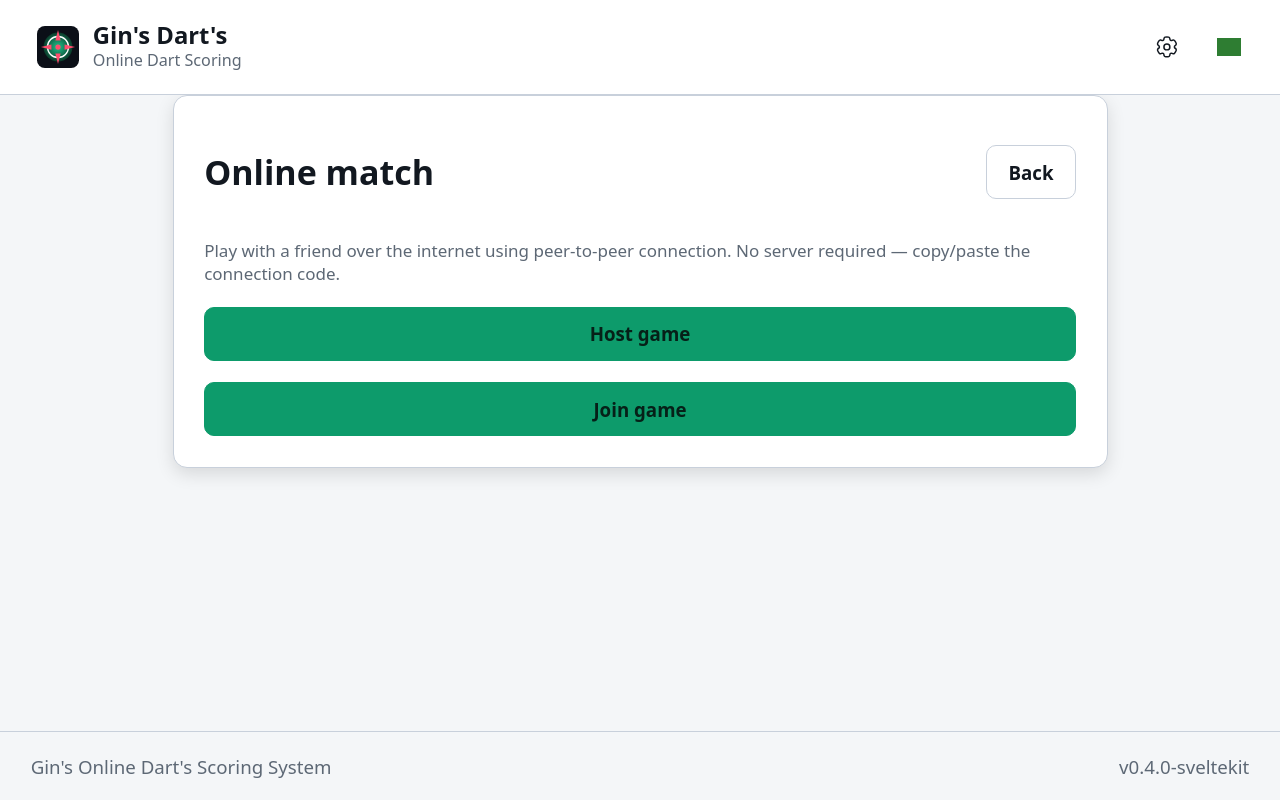
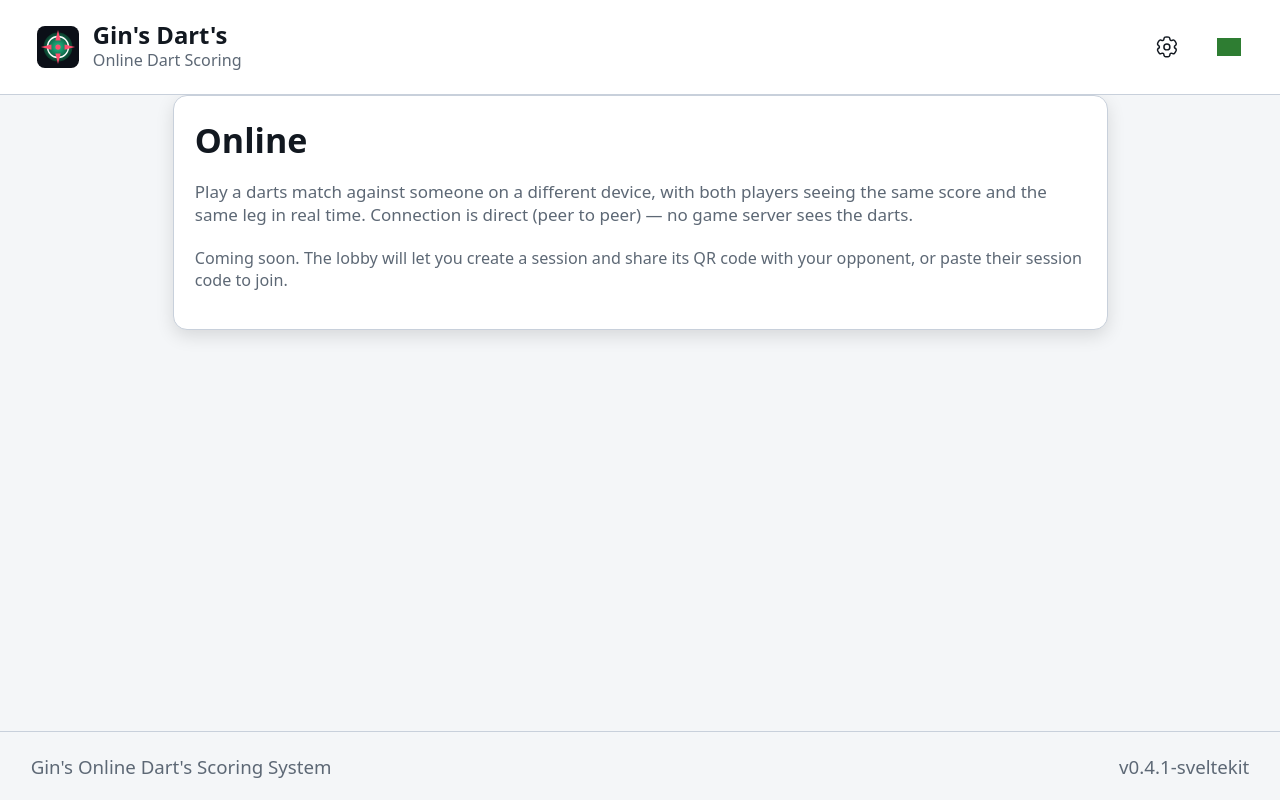
Before and after one commit to zdenkor/gin-darts-scoring-sveltekit, a SvelteKit app: page /online in a window 1280 px wide. Built offline with nearby package versions, Linux system fonts and the light colour scheme; grey boxes are pictures that could not be loaded.

Commit message:
v0.4.1: wizard scroll, real names in matrix, next-phase CTA, Bot UI, online placeholder

```diff
--- a/package.json
+++ b/package.json
@@ -1,7 +1,7 @@
 {
 	"name": "gin-darts-scoring-sveltekit",
 	"private": true,
-	"version": "0.4.0",
+	"version": "0.4.1",
 	"type": "module",
 	"scripts": {
 		"dev": "vite dev",
--- a/src/routes/online/+page.js
+++ b/src/routes/online/+page.js
@@ -1,3 +1,2 @@
-export const csr = true;
+export const prerender = false;
 export const ssr = false;
-export const prerender = true;
--- a/src/routes/online/+page.svelte
+++ b/src/routes/online/+page.svelte
@@ -1,249 +1,44 @@
 <script>
-	import { base } from '$app/paths';
-	import { goto } from '$app/navigation';
-	import { P2PChannel } from '$lib/net/p2p.js';
-
-	let mode = $state('menu'); // menu | host | join | connected
-	let localCode = $state('');
-	let remoteCode = $state('');
-	let iceBuffer = $state([]);
-	let status = $state('');
-	let log = $state([]);
-
-	/** @type {P2PChannel | null} */
-	let channel = null;
-
-	function addLog(msg) {
-		log = [...log, msg];
-		status = msg;
-	}
-
-	async function host() {
-		mode = 'host';
-		channel = new P2PChannel();
-		channel.addEventListener('ice', (e) => {
-			iceBuffer = [...iceBuffer, e.detail];
-		});
-		channel.addEventListener('open', () => {
-			mode = 'connected';
-			addLog('Peer connected');
-		});
-		channel.addEventListener('message', (e) => {
-			addLog(`Remote: ${JSON.stringify(e.detail)}`);
-		});
-		try {
-			const offer = await channel.host();
-			localCode = JSON.stringify(offer);
-			addLog('Host offer ready. Copy the code to your opponent.');
-		} catch (e) {
-			addLog(`Host error: ${e.message}`);
-		}
-	}
-
-	async function startJoin() {
-		mode = 'join';
-		channel = new P2PChannel();
-		channel.addEventListener('ice', (e) => {
-			iceBuffer = [...iceBuffer, e.detail];
-		});
-		channel.addEventListener('open', () => {
-			mode = 'connected';
-			addLog('Peer connected');
-		});
-		channel.addEventListener('message', (e) => {
-			addLog(`Remote: ${JSON.stringify(e.detail)}`);
-		});
-	}
-
-	async function submitOffer() {
-		if (!channel) return;
-		try {
-			const offer = JSON.parse(remoteCode);
-			const answer = await channel.join(offer);
-			localCode = JSON.stringify(answer);
-			addLog('Answer ready. Copy it back to the host.');
-		} catch (e) {
-			addLog(`Join error: ${e.message}`);
-		}
-	}
-
-	async function submitAnswer() {
-		if (!channel) return;
-		try {
-			const answer = JSON.parse(remoteCode);
-			await channel.acceptAnswer(answer);
-			addLog('Answer accepted. Connecting…');
-		} catch (e) {
-			addLog(`Answer error: ${e.message}`);
-		}
-	}
-
-	async function addRemoteIce() {
-		if (!channel || !remoteCode) return;
-		try {
-			const list = JSON.parse(remoteCode);
-			await channel.addIce(list);
-			addLog('ICE candidates added.');
-		} catch (e) {
-			addLog(`ICE error: ${e.message}`);
-		}
-	}
-
-	function sendTest() {
-		if (!channel) return;
-		try {
-			channel.send({ type: 'ping', t: Date.now() });
-			addLog('Sent ping');
-		} catch (e) {
-			addLog(`Send error: ${e.message}`);
-		}
-	}
-
-	function back() {
-		channel?.close();
-		channel = null;
-		goto(`${base}/`);
-	}
-
-	function copy(text) {
-		navigator.clipboard?.writeText(text);
-		addLog('Copied to clipboard');
-	}
-
-	function reset() {
-		channel?.close();
-		channel = null;
-		mode = 'menu';
-		localCode = '';
-		remoteCode = '';
-		iceBuffer = [];
-		status = '';
-	}
+	/**
+	 * Online multiplayer lobby. The user creates a session
+	 * (the app generates an SDP offer that the partner has
+	 * to accept) or joins a session by pasting the partner's
+	 * SDP answer.
+	 *
+	 * Right now the lobby is a placeholder — the
+	 * webRTC + QR code exchange is going to land in a
+	 * follow-up commit. This page only exists so the
+	 * navigation in the Header has somewhere to point and
+	 * the user can see that online play is on the roadmap.
+	 */
 </script>
 
-<div class="screen">
+<div class="screen scrollable">
 	<div class="card">
 		<div class="card-header">
-			<h1>Online match</h1>
-			<button class="btn ghost" onclick={back}>Back</button>
+			<h1>Online</h1>
 		</div>
-
-		{#if mode === 'menu'}
-			<p class="muted">Play with a friend over the internet using peer-to-peer connection. No server required — copy/paste the connection code.</p>
-			<div class="actions">
-				<button class="btn primary" onclick={host}>Host game</button>
-				<button class="btn primary" onclick={startJoin}>Join game</button>
-			</div>
-		{:else if mode === 'host'}
-			<p>Copy this offer code and send it to your opponent. Then paste their answer below.</p>
-			<textarea class="code" readonly value={localCode}></textarea>
-			<div class="row">
-				<button class="btn" onclick={() => copy(localCode)}>Copy offer</button>
-			</div>
-			<label class="field">
-				<span>Paste opponent's answer code</span>
-				<textarea class="code" bind:value={remoteCode}></textarea>
-			</label>
-			<div class="row">
-				<button class="btn primary" onclick={submitAnswer}>Submit answer</button>
-				<button class="btn ghost" onclick={reset}>Reset</button>
-			</div>
-			{#if iceBuffer.length}
-				<p class="muted">Copy ICE candidates to opponent if connection does not establish:</p>
-				<textarea class="code" readonly value={JSON.stringify(iceBuffer)}></textarea>
-				<button class="btn" onclick={() => copy(JSON.stringify(iceBuffer))}>Copy ICE</button>
-			{/if}
-		{:else if mode === 'join'}
-			<label class="field">
-				<span>Paste host's offer code</span>
-				<textarea class="code" bind:value={remoteCode}></textarea>
-			</label>
-			<button class="btn primary" onclick={submitOffer}>Create answer</button>
-			{#if localCode}
-				<p>Copy this answer code back to the host.</p>
-				<textarea class="code" readonly value={localCode}></textarea>
-				<div class="row">
-					<button class="btn" onclick={() => copy(localCode)}>Copy answer</button>
-				</div>
-			{/if}
-			{#if iceBuffer.length}
-				<p class="muted">Copy ICE candidates to host if connection does not establish:</p>
-				<textarea class="code" readonly value={JSON.stringify(iceBuffer)}></textarea>
-				<button class="btn" onclick={() => copy(JSON.stringify(iceBuffer))}>Copy ICE</button>
-			{/if}
-			<button class="btn ghost" onclick={reset}>Reset</button>
-		{:else if mode === 'connected'}
-			<p class="status">Connected to peer.</p>
-			<div class="actions">
-				<button class="btn primary" onclick={sendTest}>Send ping</button>
-				<button class="btn ghost" onclick={reset}>Disconnect</button>
-			</div>
-		{/if}
-
-		{#if status}
-			<div class="log">
-				{#each log as l}
-					<p>{l}</p>
-				{/each}
-			</div>
-		{/if}
+		<p class="muted">
+			Play a darts match against someone on a different device, with
+			both players seeing the same score and the same leg in real
+			time. Connection is direct (peer to peer) — no game server
+			sees the darts.
+		</p>
+		<p class="hint">
+			Coming soon. The lobby will let you create a session and share
+			its QR code with your opponent, or paste their session code to
+			join.
+		</p>
 	</div>
 </div>
 
 <style>
-	.card-header {
-		display: flex;
-		justify-content: space-between;
-		align-items: center;
-		gap: var(--space-md);
-		margin-bottom: var(--space-md);
-	}
-	.actions {
-		display: grid;
-		gap: var(--space-md);
+	.card { padding: var(--space-md); }
+	.card-header h1 { margin: 0 0 var(--space-sm); }
+	.muted { color: var(--muted); }
+	.hint {
+		font-size: var(--text-sm);
+		color: var(--muted);
 		margin-top: var(--space-md);
 	}
-	.row {
-		display: flex;
-		gap: var(--space-md);
-		margin: var(--space-sm) 0;
-	}
-	.field {
-		display: flex;
-		flex-direction: column;
-		gap: var(--space-xs);
-		margin: var(--space-md) 0;
-	}
-	.field span {
-		font-size: var(--text-sm);
-		color: var(--muted);
-	}
-	.code {
-		background: var(--bg);
-		border: 1px solid var(--line);
-		border-radius: 10px;
-		padding: var(--space-sm);
-		font-family: ui-monospace, SFMono-Regular, monospace;
-		font-size: var(--text-xs);
-		color: var(--text);
-		width: 100%;
-		min-height: 120px;
-		resize: vertical;
-	}
-	.status {
-		color: var(--accent);
-		font-weight: 600;
-	}
-	.log {
-		margin-top: var(--space-md);
-		padding: var(--space-sm);
-		background: var(--surface);
-		border: 1px solid var(--line);
-		border-radius: 10px;
-		max-height: 160px;
-		overflow-y: auto;
-		font-size: var(--text-sm);
-	}
-	.log p { margin: 0; }
-	.muted { color: var(--muted); }
 </style>
```
Also changed, not shown: src/lib/ui/CompetitionForm.svelte (+5 -5 lines), src/lib/ui/CompetitionWizard.svelte (+22 -6 lines), src/routes/competitions/+page.svelte (+8 -1 lines), src/routes/setup/+page.svelte (+26 -3 lines).
